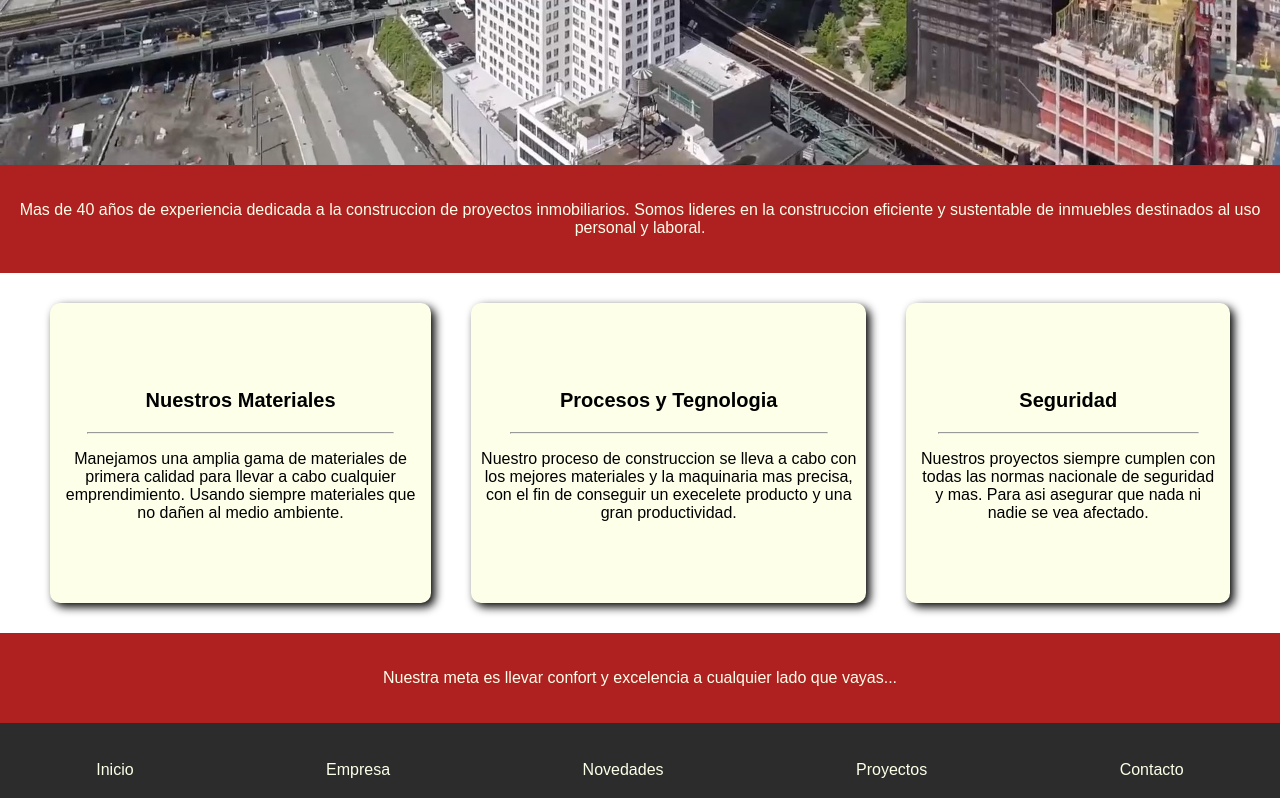
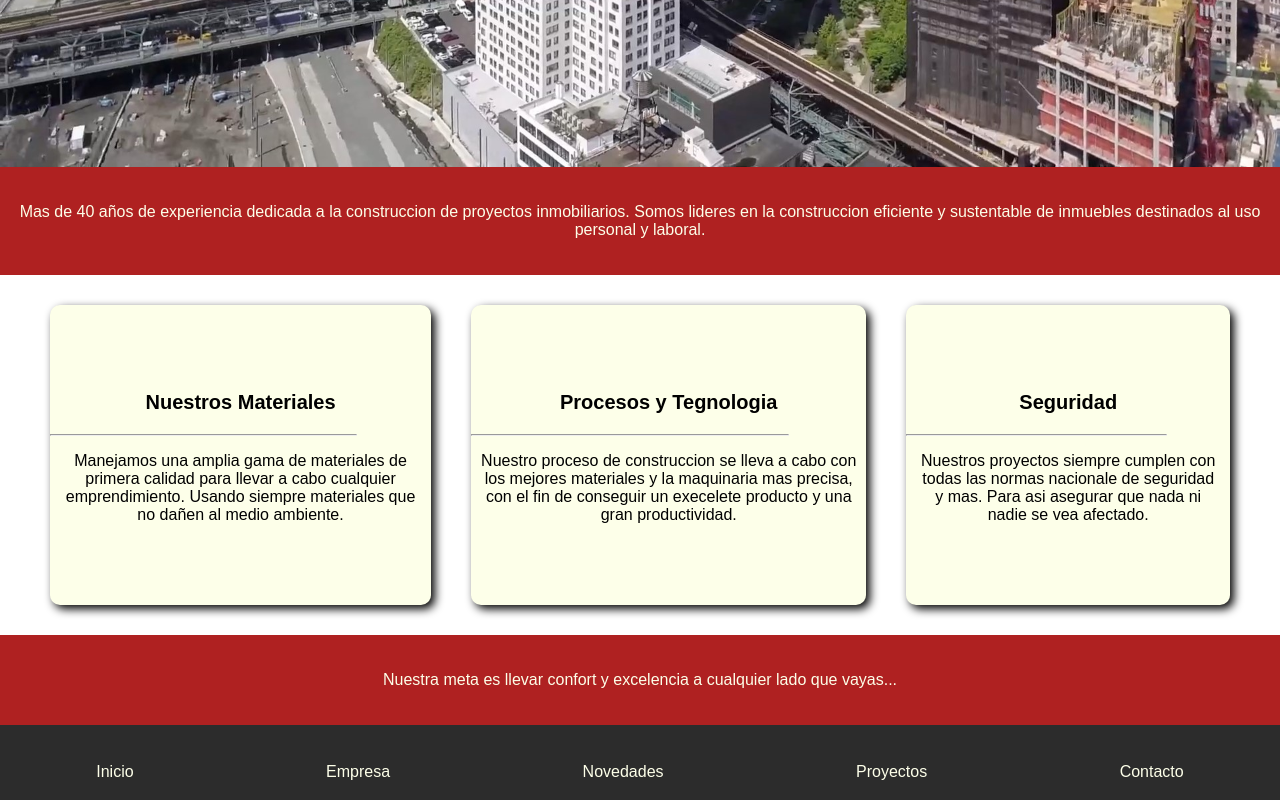
Before and after one commit to FERNANDOSERVIDIO/PoluxConstruccion, a website: page index.html in a window 1280 px wide. Shown: the part 671-1471 px from the top of the page. Drawn offline with Linux system fonts and the light colour scheme.

```diff
--- a/scss/style.scss
+++ b/scss/style.scss
@@ -36,6 +36,7 @@
     text-decoration: none;
     color: black;
 }
+hr{margin: 9px 0px;}
 .text-title{
     margin-left: 15%;
     // border : $myBorder;
```
Also changed, not shown: css/main.css.
